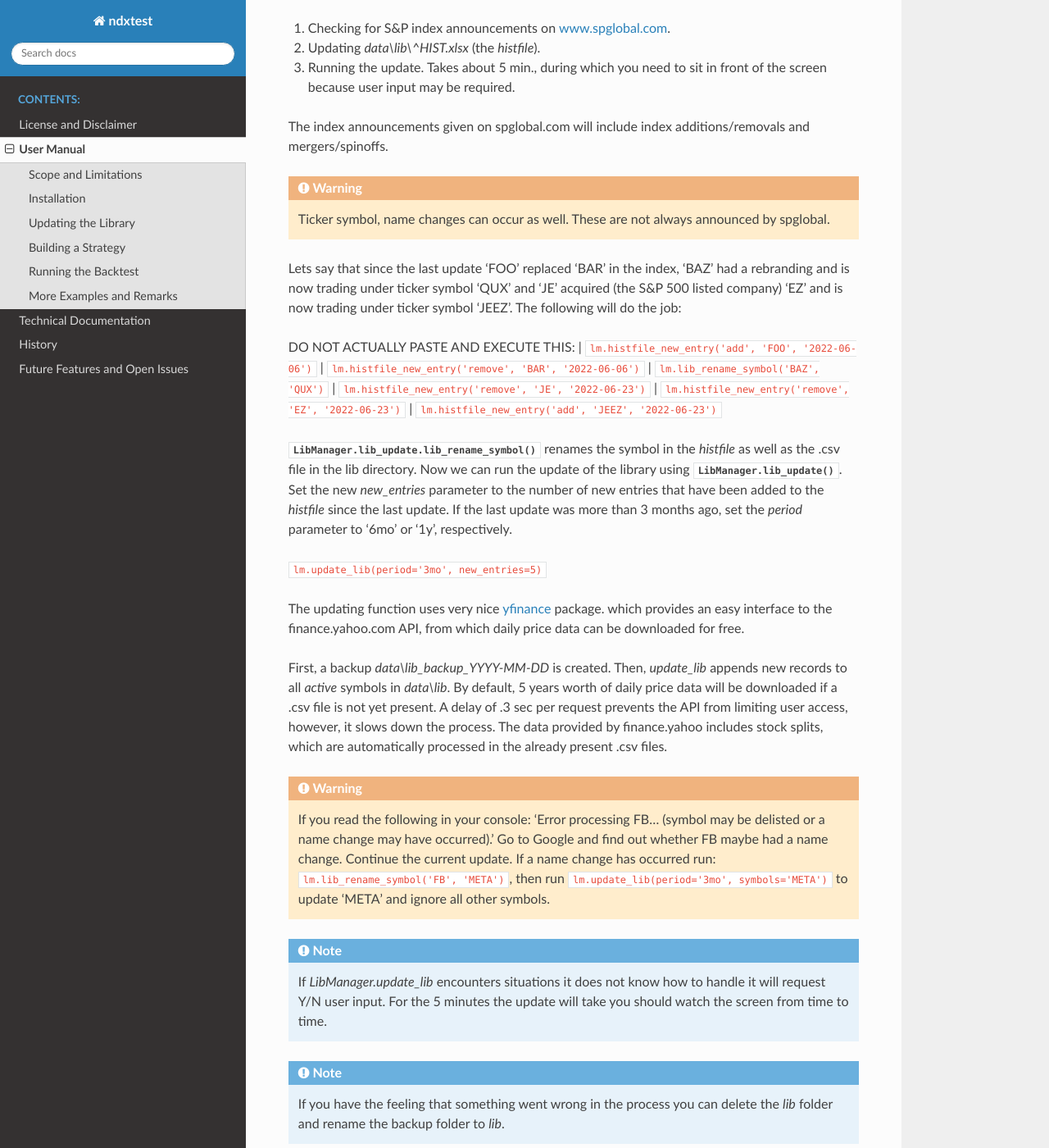
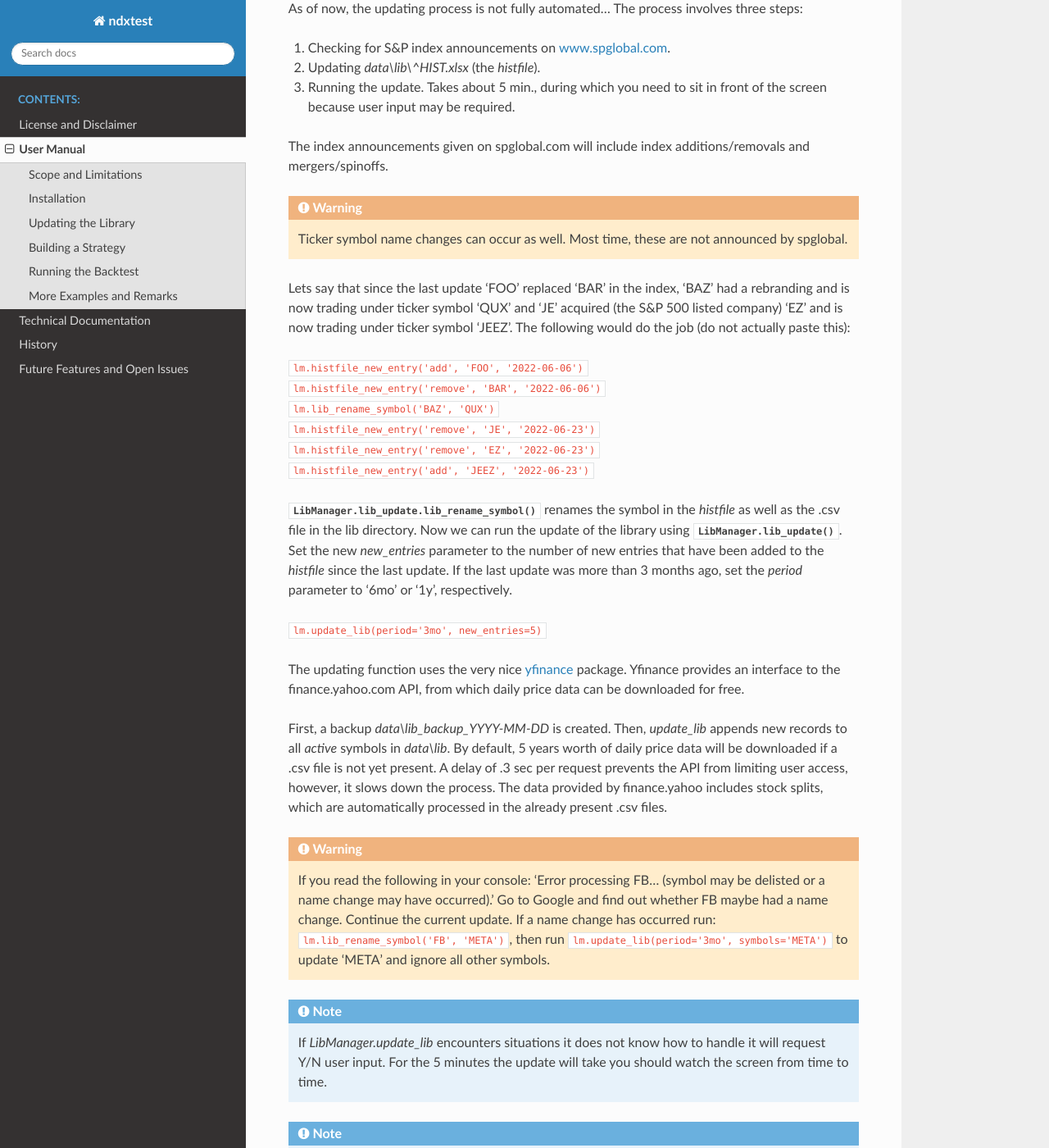
Before and after one commit to lksdnx/ndxtest, a Sphinx documentation site: the page built from docs/MANUAL.rst, in a window 1280 px wide and 1400 px high, scrolled down 1753 px. Shown: the whole window at 82% size. Built offline with Sphinx 7.4.7 and the Read the Docs theme 2.0.0, drawn with Linux system fonts in a browser that asks for light colours; some of the changed text lies outside the part shown.

Commit message:
commit 2022-08-12

```diff
--- a/docs/MANUAL.rst
+++ b/docs/MANUAL.rst
@@ -22,7 +22,8 @@
 
 - Install Python version 3.9 or higher `here <https://www.python.org/downloads/>`_.
 - Install a code editor of your choice. Google: 'Python IDE'
-- Install `git <https://git-scm.com/downloads>`_ to easily download the data needed for `ndxtest` from the `GitHub <https://github.com/lksdnx/ndxtest>`_ repository.
+- Install `git <https://git-scm.com/downloads>`_ to easily download the required `data <https://github.com/lksdnx/ndxtest/tree/master/data>`_ from the repository.
+- **Allow both Python and git to be added to the ``Path``** during their respective installations.
 
 | Consider first setting up a Python virtual environment as you might not want to
 | install `ndxtest` within your main package library. Anyways... go to the python
@@ -73,13 +74,12 @@
 The index announcements given on spglobal.com will include index additions/removals and mergers/spinoffs.
 
 .. warning::
-   Ticker symbol, name changes can occur as well. These are not always announced by spglobal.
+   Ticker symbol name changes can occur as well. Most time, these are not announced by spglobal.
 
 Lets say that since the last update 'FOO' replaced 'BAR' in the index, 'BAZ' had a rebranding
 and is now trading under ticker symbol 'QUX' and 'JE' acquired (the S&P 500 listed company) 'EZ'
-and is now trading under ticker symbol 'JEEZ'. The following will do the job:
+and is now trading under ticker symbol 'JEEZ'. The following would do the job (do not actually paste this):
 
-DO NOT ACTUALLY PASTE AND EXECUTE THIS:
 | ``lm.histfile_new_entry('add', 'FOO', '2022-06-06')``
 | ``lm.histfile_new_entry('remove', 'BAR', '2022-06-06')``
 | ``lm.lib_rename_symbol('BAZ', 'QUX')``
@@ -95,8 +95,8 @@
 
 ``lm.update_lib(period='3mo', new_entries=5)``
 
-The updating function uses very nice `yfinance <https://pypi.org/project/yfinance/>`_ package.
-which provides an easy interface to the finance.yahoo.com API, from which daily price data can be downloaded for free.
+The updating function uses the very nice `yfinance <https://pypi.org/project/yfinance/>`_ package.
+Yfinance provides an interface to the finance.yahoo.com API, from which daily price data can be downloaded for free.
 
 First, a backup `data\\lib_backup_YYYY-MM-DD` is created. Then, `update_lib` appends new records to all `active`
 symbols in `data\\lib`. By default, 5 years worth of daily price data will be downloaded if a .csv file is not yet present.
```
Also changed, not shown: README.md (+4 -3 lines), docs/images/mpl_logo.svg (added), docs/images/numpy_logo.png (added), docs/images/pandas_logo.png (added), docs/images/python_logo.png (added).
